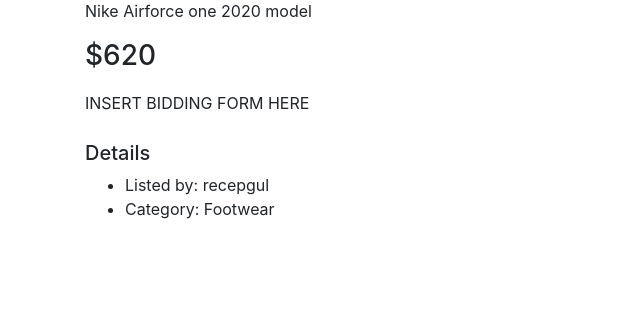
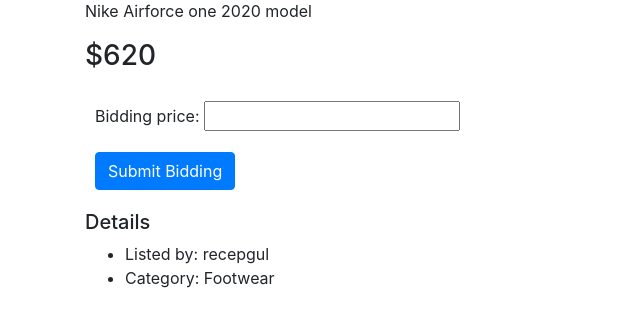
Before and after one commit to recepgul82/commerce, a Django app: page /2/2 in a window 1280 px wide. Shown: the part 951-1272 px from the top of the page, without its empty margins (0-640 px from the left). Before the commit the page ends 1170 px from the top, so only its background shows below. Run offline with Django 3.2, Linux system fonts and the light colour scheme; data comes from the database, SQL or seed files in the repository; both versions use the stored data as it was after the commit; some libraries are stand-ins or nearby versions.

Commit message:
bidding form created

```diff
--- a/auctions/forms.py
+++ b/auctions/forms.py
@@ -1,5 +1,5 @@
 from django import forms
-from .models import AuctionListing
+from .models import AuctionListing, Bid
 
 
 class ListingForm(forms.ModelForm):
@@ -8,3 +8,10 @@
         model = AuctionListing
         fields = "__all__"
         exclude = ["creator", "date"]
+
+
+class BiddingForm(forms.ModelForm):
+
+    class Meta:
+        model = Bid
+        fields = ["bidding_price"]
--- a/auctions/models.py
+++ b/auctions/models.py
@@ -32,10 +32,10 @@
 class Bid(models.Model):
     bidder = models.ForeignKey(User, on_delete=models.CASCADE, related_name="bidders")
     bidding_price = models.IntegerField()
-    bid_item = models.ForeignKey(AuctionListing, on_delete=models.CASCADE, related_name="bidded_items")
+    bid_item = models.ForeignKey(AuctionListing, on_delete=models.CASCADE, related_name="bids_on_item")
 
     def __str__(self):
-        return f"{self.bidder} bid {self.bidding_price}$ on {self._bid_item.listing_name}"
+        return f"{self.bidder} bid {self.bidding_price}$ on {self.bid_item.listing_name}"
 
 
 class Comment(models.Model):
--- a/auctions/templates/auctions/listing.html
+++ b/auctions/templates/auctions/listing.html
@@ -26,7 +26,21 @@
 </div>
 
 <div class="container">
-    <p>INSERT BIDDING FORM HERE</p>
+    {% if user.id != listing.creator.id %}
+        {% if message %}
+            <p>{{ message }}</p>
+        {% endif %}
+        <form method="POST">
+            {% csrf_token %}
+            {{ bidding_form.as_p }}
+            <input type="submit" class="btn btn-primary" value="Submit Bidding">
+        </form>
+
+    {% else %}
+        <p>CLOSE AUCTION</p>
+    {% endif %}
+
+
 </div>
 
 <div class="container">
--- a/auctions/views.py
+++ b/auctions/views.py
@@ -5,7 +5,7 @@
 from django.shortcuts import render
 from django.urls import reverse
 from django.contrib.auth.decorators import login_required
-from .forms import ListingForm
+from .forms import ListingForm, BiddingForm
 
 from .models import User, AuctionListing, Category
 
@@ -107,25 +107,52 @@
     except AuctionListing.DoesNotExist:
         watchlist= None
 
-    if request.method == "POST":
+    if request.method == "POST" and request.POST.get("watchlist_status"):
+        print((request.POST.get("watchlist_status")))
+
         watchlist_status = request.POST["watchlist_status"]
-        print(watchlist_status)
+        # Return False if the item is already on watchlist
         if watchlist_status == "True":
             user.watchlist_items.add(listing)
-
+            # adds the item to the users watchlist
             return HttpResponseRedirect(reverse("listing", kwargs={
             'listing_id': listing_id,
             'user_id': user_id
             }))
         else:
             user.watchlist_items.remove(watchlist)
-
+            #removes the item from the users watchlist
             return HttpResponseRedirect(reverse("listing", kwargs={
             'listing_id': listing_id,
             'user_id': user_id
             }))
 
-    return render(request, "auctions/listing.html", {
-        "watchlist": watchlist,
-        "listing": listing,
-    })
+    elif request.method == "POST" and request.POST.get("bidding_price"):
+        print("bidding info success")
+        bidding_form = BiddingForm(request.POST)
+        if bidding_form.is_valid():
+            bidding_price = bidding_form.cleaned_data["bidding_price"]
+            if bidding_price <= listing.price:
+                message = "Bidding should be greater than the price"
+
+            else:
+                listing.price = bidding_price
+                listing.save()
+                message = "Bidding successful!"
+
+        bidding_form = BiddingForm()
+        return render(request, "auctions/listing.html", {
+            "watchlist": watchlist,
+            "listing": listing,
+            "bidding_form": bidding_form,
+            "message": message
+        })
+
+
+    else:
+        bidding_form = BiddingForm()
+        return render(request, "auctions/listing.html", {
+            "watchlist": watchlist,
+            "listing": listing,
+            "bidding_form": bidding_form,
+        })
```
Also changed, not shown: auctions/migrations/0017_alter_bid_bid_item.py (added), db.sqlite3.
